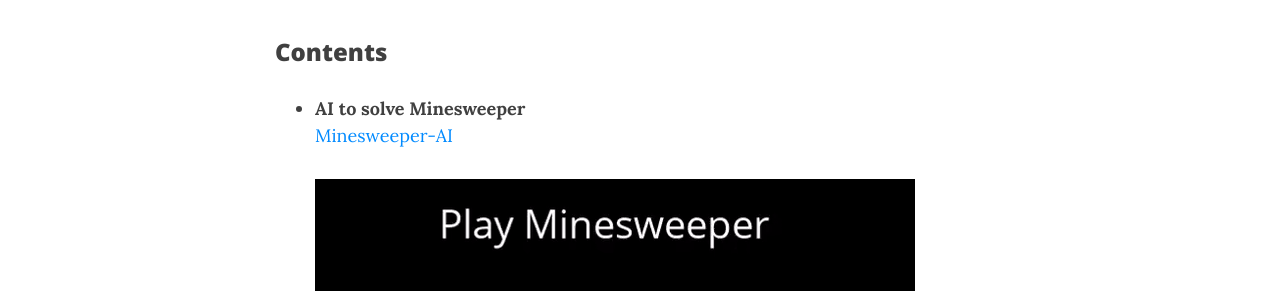
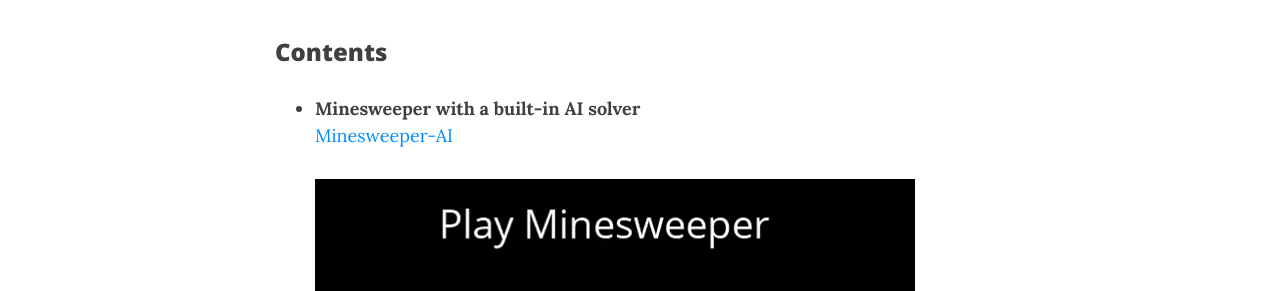
Before and after one commit to alkhatiba/alkhatiba.github.io, a Jekyll site: the page built from projects/main.md, in a window 1280 px wide and 900 px high. Shown: the part 227-518 px from the top of the window. Built offline with Jekyll 4.4.1, drawn with Linux system fonts in a browser that asks for light colours; nearby versions of some CDN libraries.

Commit message:
Update main.md

```diff
--- a/projects/main.md
+++ b/projects/main.md
@@ -4,7 +4,7 @@
 ---
 ### Contents
 
-- **AI to solve Minesweeper**
+- **Minesweeper with a built-in AI solver**
   [Minesweeper-AI](https://github.com/alkhatiba/Minesweeper-AI)
 
   ![](/projects/minesweeper-AI-gif.gif)
```
